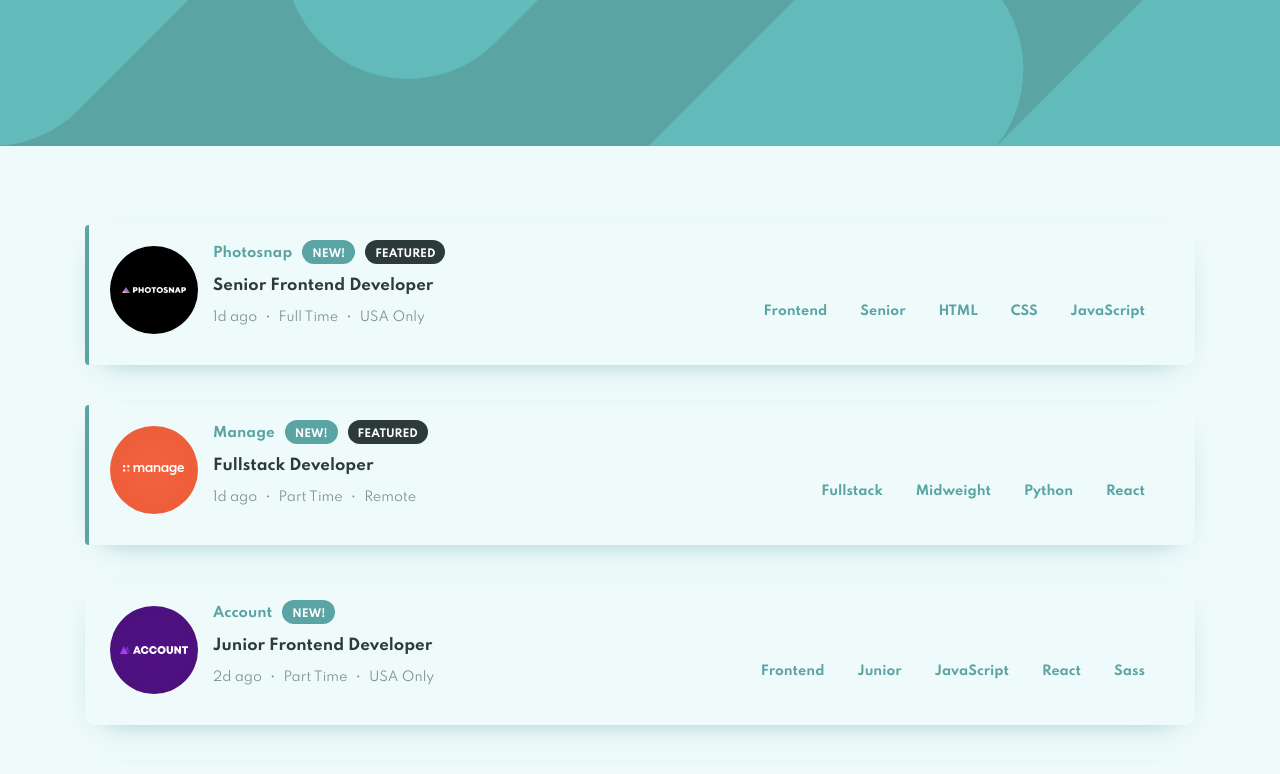
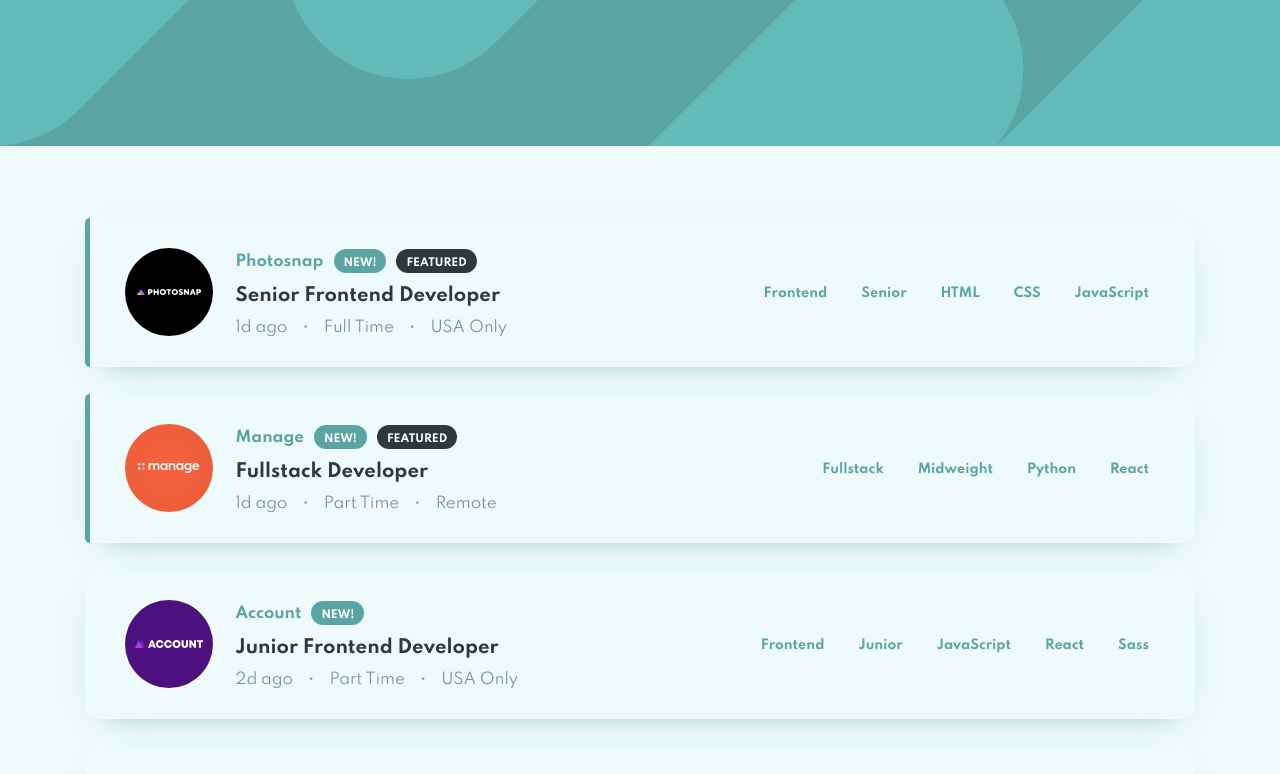
Before and after one commit to willykleitinho/static-job-listings, a React (Create React App) app: page / in a window 1280 px wide. Shown: the top 774 px of the page. Built offline with nearby package versions, Linux system fonts and the light colour scheme.

Commit message:
Finish CSS

```diff
--- a/src/App.css
+++ b/src/App.css
@@ -13,7 +13,7 @@
   display: block;
   content: '';
   position: absolute;
-  width: 4px;
+  width: 5px;
   height: 100%;
   top: 0;
   left: 0;
@@ -93,8 +93,8 @@
   color: var(--clr-primary);
   font-weight: bold;
   font-size: 0.85rem;
-  padding: 5px;
-  padding-top: 7px;
+  padding: 6px;
+  padding-top: 8px;
   margin-left: 3px;
   margin-right: 20px;
   margin-top: 20px;
@@ -107,26 +107,6 @@
   color: white;
 }
 
-@media (min-width: 1000px) {
-  .Listing {
-    display: flex;
-    align-items: center;
-  }
-
-  .Listing-image {
-    width: auto;
-    margin: 0;
-    margin-right: 1rem;
-  }
-
-  .Listing .container {
-    flex: 1;
-  }
-
-  .Tags {
-    border: 0;
-  }
-}
 
 .Filter {
   display: flex;
@@ -136,7 +116,7 @@
   box-shadow: 0 7px 15px -10px var(--clr-primary);
   margin: auto;
   margin-bottom: 3.5rem;
-  max-width: 1000px;
+  max-width: 1110px;
 }
 
 .Filter-labels {
@@ -160,7 +140,7 @@
 .Filter-label::after {
   content: 'x';
   font-weight: bold;
-  font-size: 16px;
+  font-size: 23px;
   line-height: 30px;
   text-align: center;
   color: white;
@@ -201,3 +181,69 @@
 .Filter-spacer {
   margin-bottom: 6rem;
 }
+
+@media (min-width: 1000px) {
+  .Listing {
+    display: flex;
+    align-items: center;
+    padding: 30px 40px;
+    margin: 27px auto;
+  }
+
+  .Listing-image {
+    width: auto;
+    margin: 0;
+    margin-right: 1.5rem;
+  }
+
+  .Listing .container {
+    flex: 1;
+  }
+
+  .Listing-company {
+    font-size: 1rem;
+  }
+
+  .Listing-title {
+    font-size: 1.2rem;
+  }
+
+  .Listing-info {
+    font-size: 1rem;
+    margin: 12px 0;
+    margin-bottom: 0;
+  }
+
+  .Listing-info > * {
+    margin: 15px;
+  }
+
+  .Tags {
+    margin-top: 0;
+  }
+
+  .Tags > * {
+    margin: 0;
+    margin-left: 22px;
+    font-size: 0.85rem;
+  }
+
+  .Tags {
+    border: 0;
+  }
+
+  .Filter-spacer {
+    margin-bottom: 6.5rem;
+  }
+
+  .Filter {
+    padding: 20px 25px;
+    margin-bottom: 3rem;
+  }
+
+  .Filter-labels {
+    gap: 20px;
+    padding: 0px;
+    margin-left: 23px;
+  }
+}
--- a/src/index.css
+++ b/src/index.css
@@ -46,6 +46,6 @@ body {
 
 @media (min-width: 1000px) {
   body {
-    padding-top: 9rem;
+    padding-top: 8rem;
   }
 }
```
